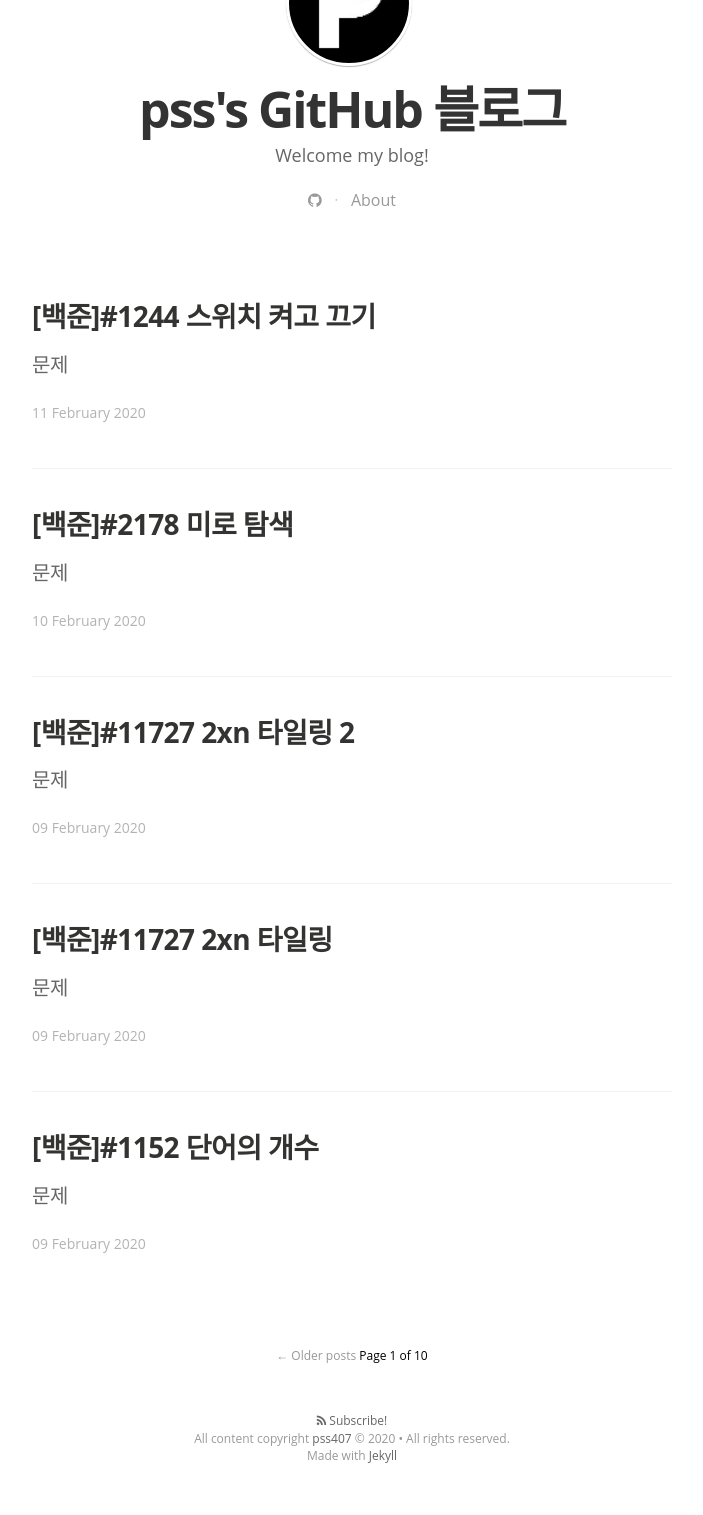
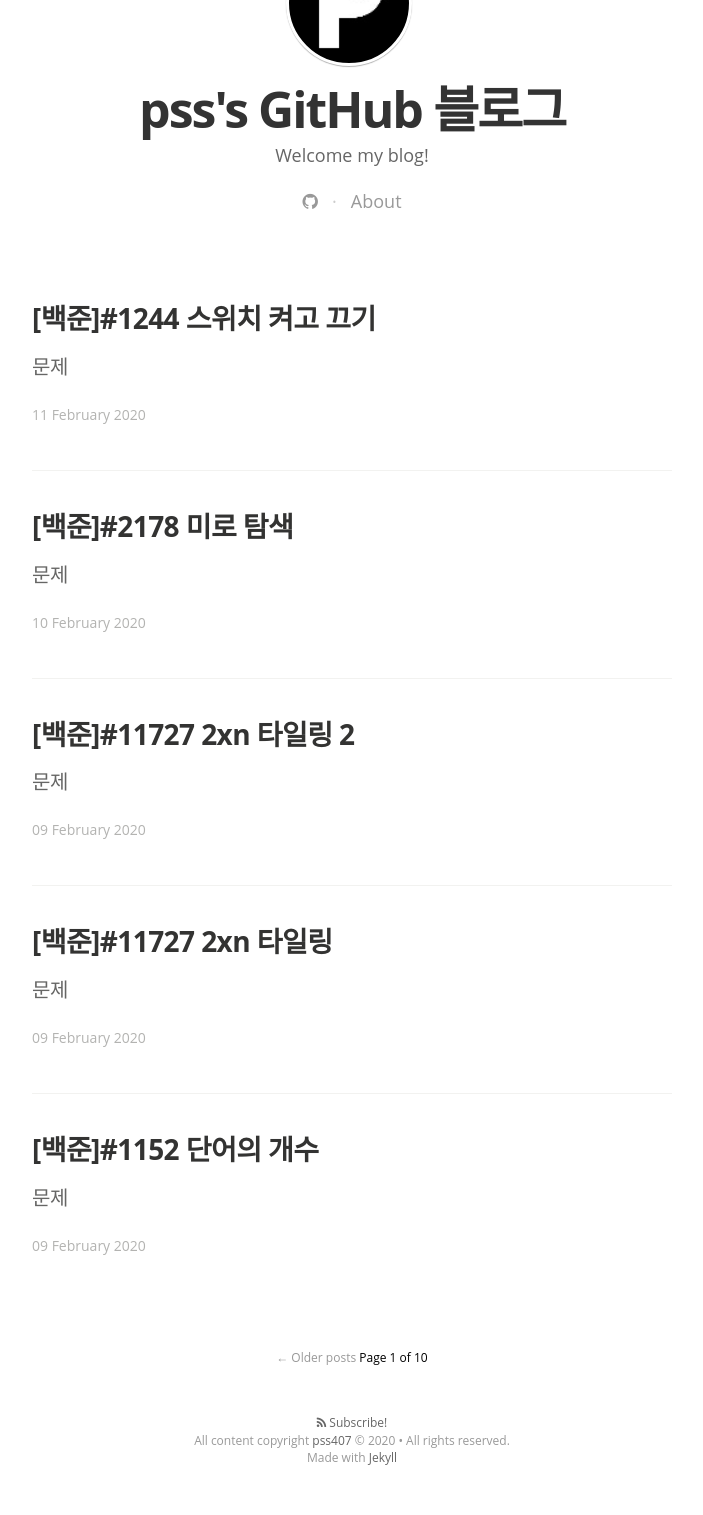
Before and after one commit to pss407/pss407.github.io, a Jekyll site: the page built from index.html, in a window 1280 px wide. Shown: the part 450-1965 px from the top of the page, without its empty margins (288-991 px from the left). Built offline with Jekyll 4.4.1, drawn with Linux system fonts in a browser that asks for light colours; nearby versions of some CDN libraries; some web fonts are replaced; the list of posts is cut into pages by our own code.

Commit message:
Update main.sass

```diff
--- a/css/main.sass
+++ b/css/main.sass
@@ -31,6 +31,7 @@
   font-family: $font-sans
   margin: 0
   padding: 0
+  font-size: 18px
   text-rendering: optimizeLegibility
   -webkit-font-smoothing: antialiased
   -moz-font-feature-settings: "liga=1, dlig=1"
```
